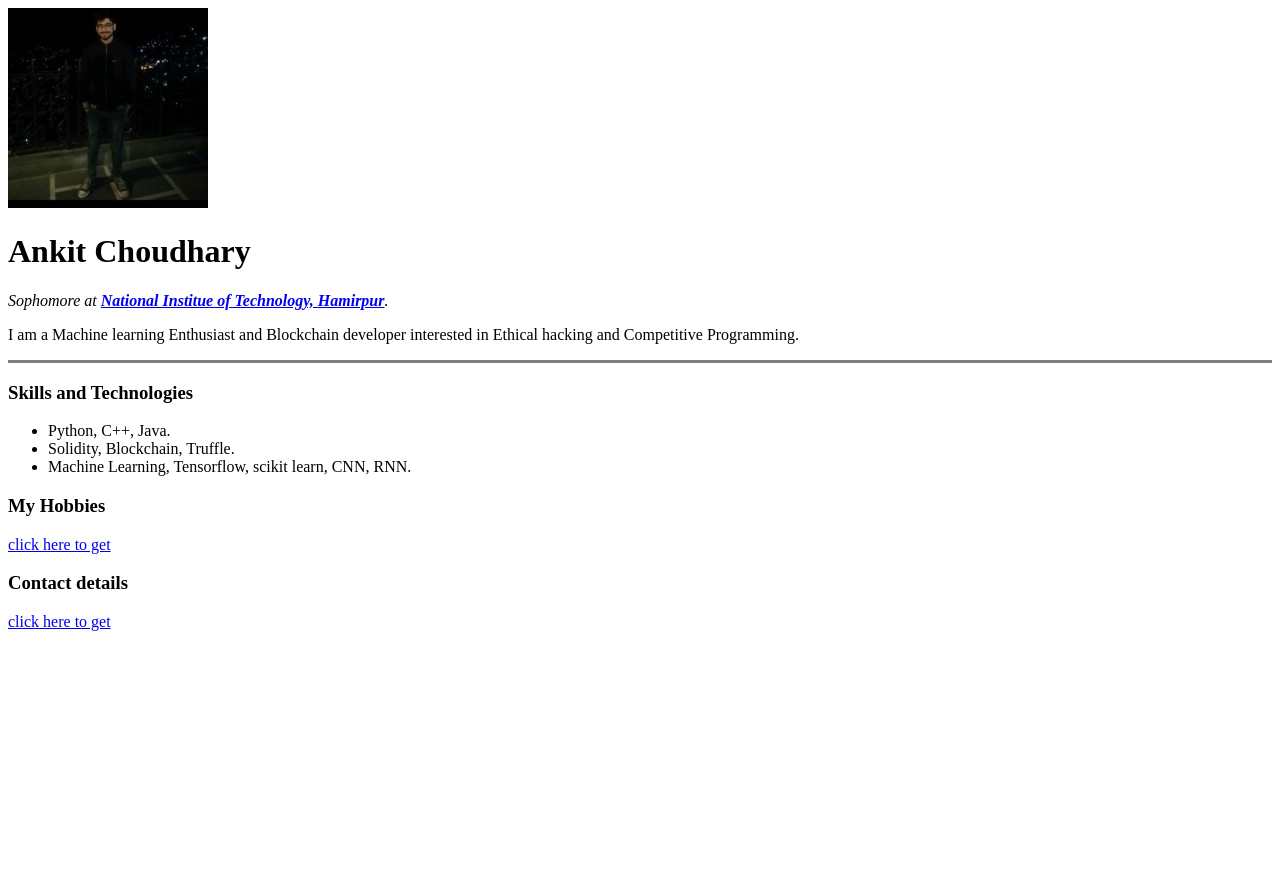
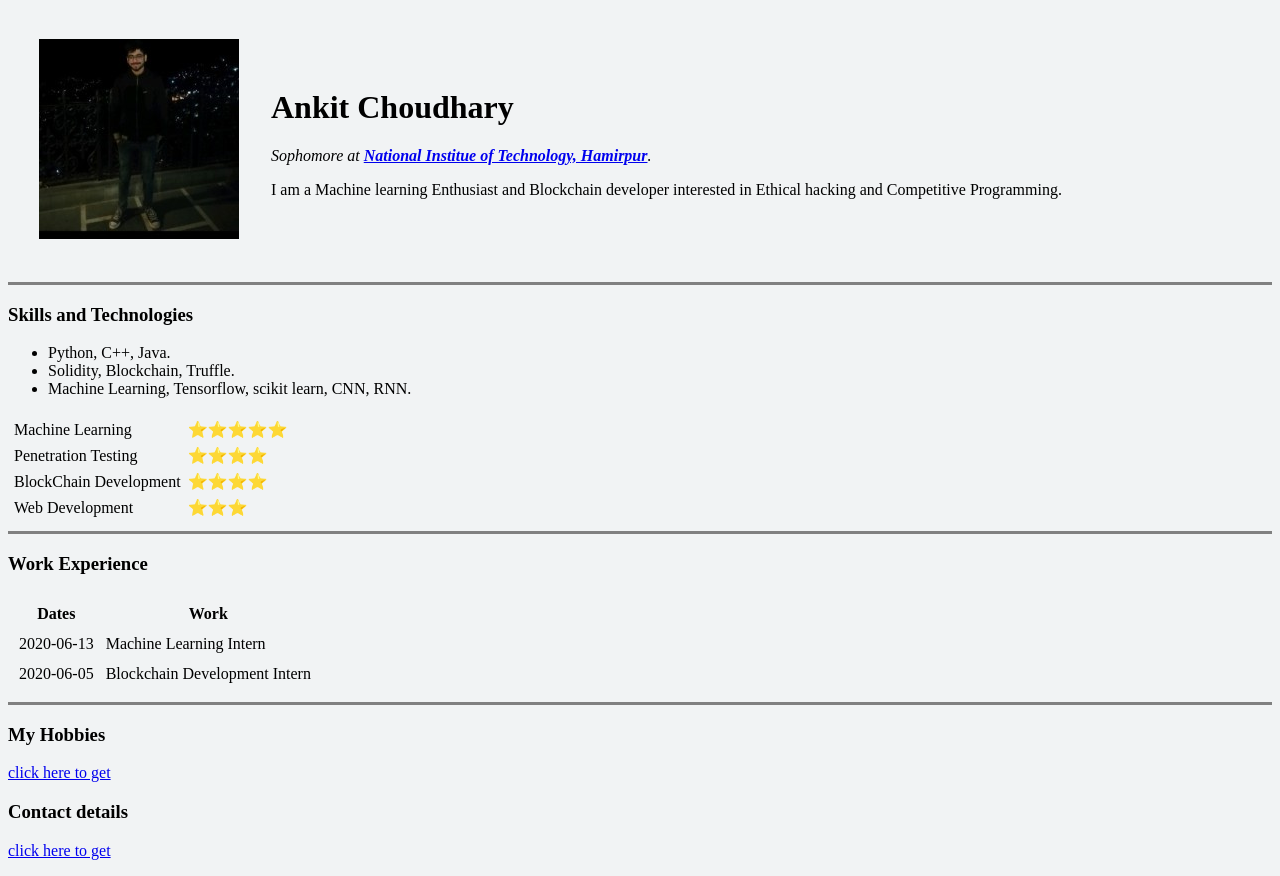
Before and after one commit to ankit2001/WebApps, a plain HTML site: page Personal_Site_normal_view/index.html in a window 1280 px wide. Before the commit the page ends 800 px from the top, so only its background shows below. Drawn offline with Linux system fonts and the light colour scheme.

Commit message:
Add tables and form

```diff
--- a/Personal_Site_normal_view/index.html
+++ b/Personal_Site_normal_view/index.html
@@ -6,16 +6,24 @@
   <title>Ankit's Personal Site</title>
 </head>
 
-<body>
-  <img src = "images/profile_pic.jpg" alt = "Ankit's profile pic">
+<body style = "background-color : #f1f3f4;">
+  <table cellspacing = "30">
+    <tr>
+      <td>
+        <img src="images/profile_pic.jpg" alt="Ankit's profile pic">
+      </td>
+      <td>
         <h1>Ankit Choudhary</h1>
         <p>
-    <em>Sophomore at <strong><a href = "https://nith.ac.in/">National Institue of Technology, Hamirpur</a></strong>.</em>
+          <em>Sophomore at <strong><a href="https://nith.ac.in/">National Institue of Technology, Hamirpur</a></strong>.</em>
         </p>
         <p>
           I am a Machine learning Enthusiast and Blockchain developer interested in Ethical hacking and Competitive Programming.
         </p>
-  <hr size = "3" noshade />
+      </td>
+    </tr>
+  </table>
+  <hr size="3" noshade />
   <h3>Skills and Technologies</h3>
   <ul>
     <li>
@@ -28,13 +36,82 @@
       Machine Learning, Tensorflow, scikit learn, CNN, RNN.
     </li>
   </ul>
+  <table cellspacing = "5">
+    <tr>
+      <td>
+        Machine Learning
+      </td>
+      <td>
+        ⭐⭐⭐⭐⭐
+      </td>
+    </tr>
+    <tr>
+      <td>
+        Penetration Testing
+      </td>
+      <td>
+        ⭐⭐⭐⭐
+      </td>
+    </tr>
+    <tr>
+      <td>
+        BlockChain Development
+      </td>
+      <td>
+        ⭐⭐⭐⭐
+      </td>
+    </tr>
+    <tr>
+      <td>
+        Web Development
+      </td>
+      <td>
+        ⭐⭐⭐
+      </td>
+    </tr>
+  </table>
+  <hr size = "3" noshade/>
+  <h3>
+    Work Experience
+  </h3>
+  <table cellspacing = "10">
+    <thead>
+      <tr>
+        <th>
+          Dates
+        </th>
+        <th>
+          Work
+        </th>
+      </tr>
+    </thead>
+    <tbody>
+      <tr>
+        <td>
+          2020-06-13
+        </td>
+        <td>
+          Machine Learning Intern
+        </td>
+      </tr>
+      <tr>
+        <td>
+          2020-06-05
+        </td>
+        <td>
+          Blockchain Development Intern
+        </td>
+      </tr>
+    </tbody>
+  </table>
+  <hr size = "3" noshade />
   <h3>My Hobbies</h3>
   <p>
-    <a href =  "hobies.html">click here to get</a>
+    <a href="hobies.html">click here to get</a>
   </p>
   <h3>Contact details</h3>
   <p>
-    <a href = "contact.html">click here to get</a>
+    <a href="contact.html">click here to get</a>
   </p>
 </body>
 
```
Also changed, not shown: Personal_Site_normal_view/contact.html (+20 -0 lines). Lines whose indentation alone changed are shown as unchanged.
